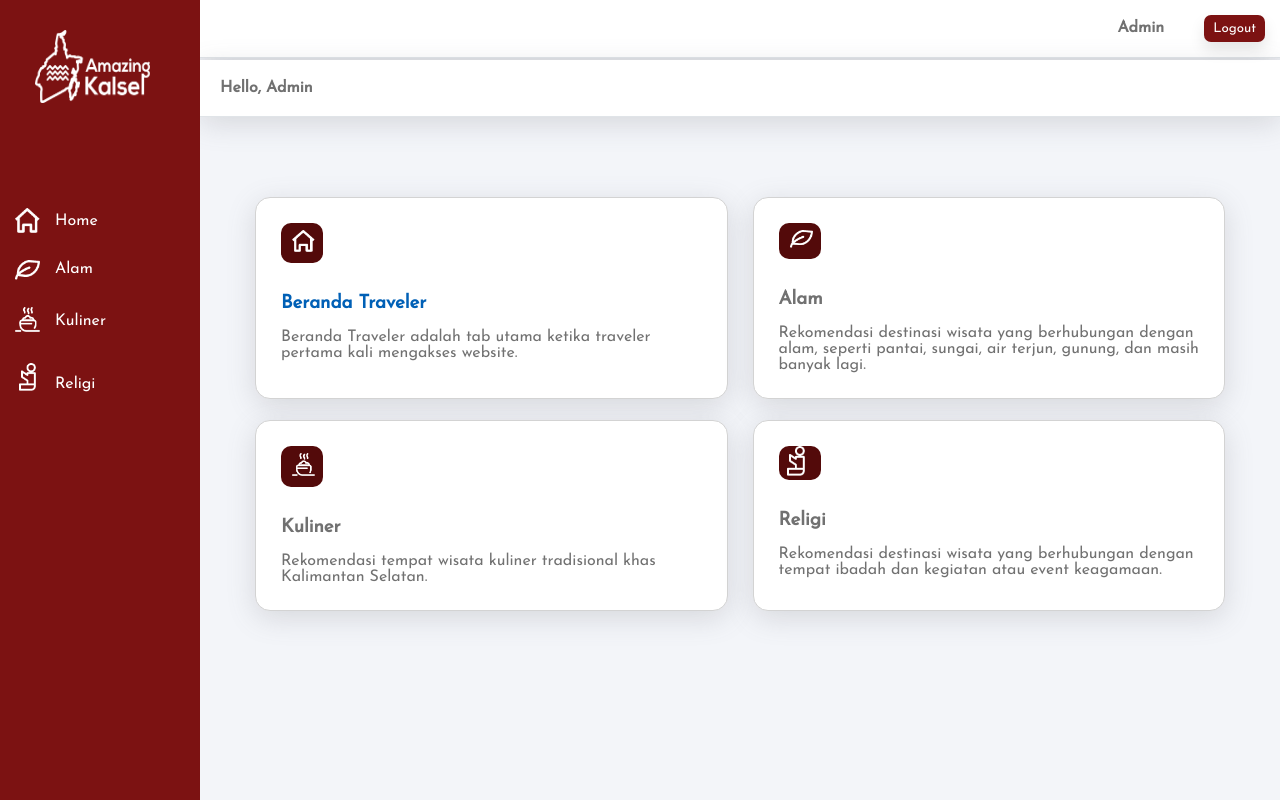
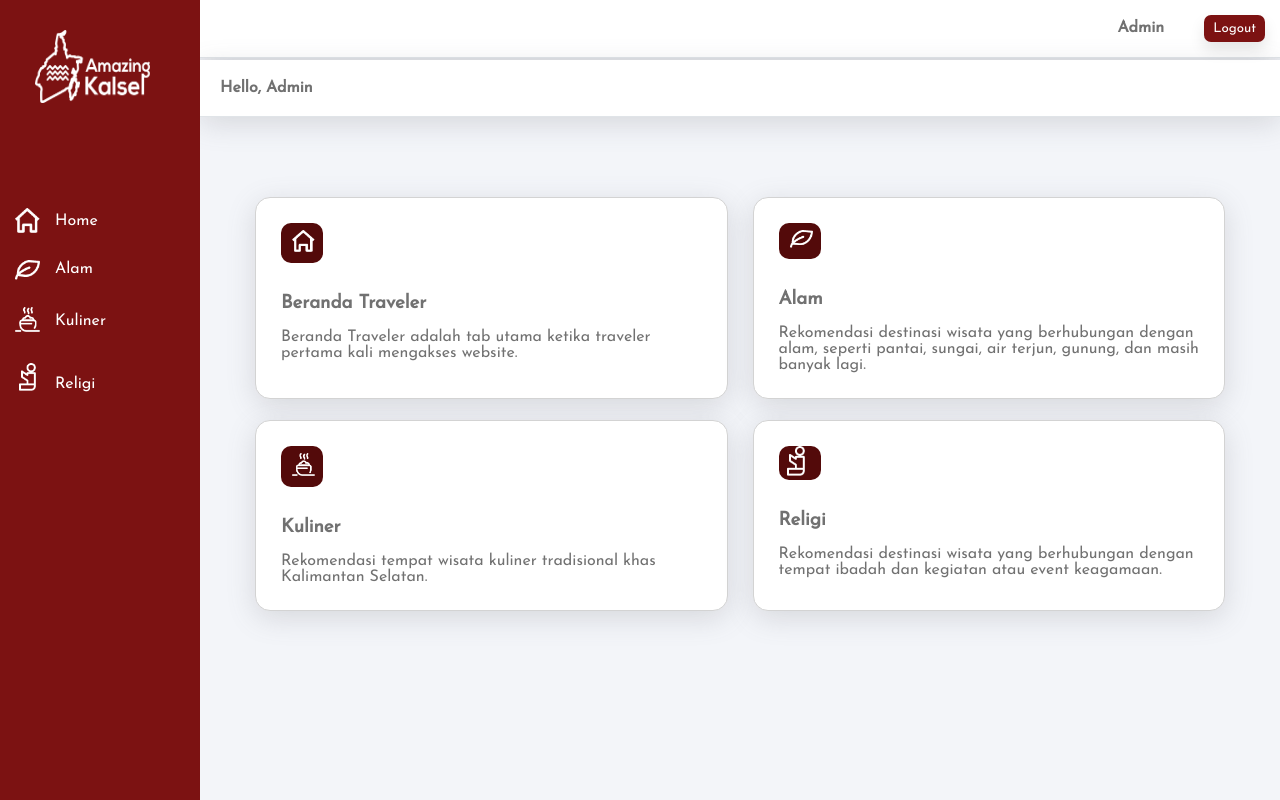
Before and after one commit to resyacahaya/web-wisata, a PHP site: page /halaman/berandaadmin.php in a window 1280 px wide. Run offline with PHP 8.4, Linux system fonts and the light colour scheme; some libraries are stand-ins or nearby versions.

Commit message:
mengedit css berandaadmin.css

```diff
--- a/css/berandaadmin.css
+++ b/css/berandaadmin.css
@@ -129,11 +129,11 @@ button{
 }
 
 .col-1 h3 a{
-  color: #0060B6;
+  color: #717171;
   text-decoration: none;
 }
 
-.col-1 h3:hover {
+.col-1 h3:hover a{
   color:#00A0C6;
   text-decoration:none;
   cursor:pointer;
```
